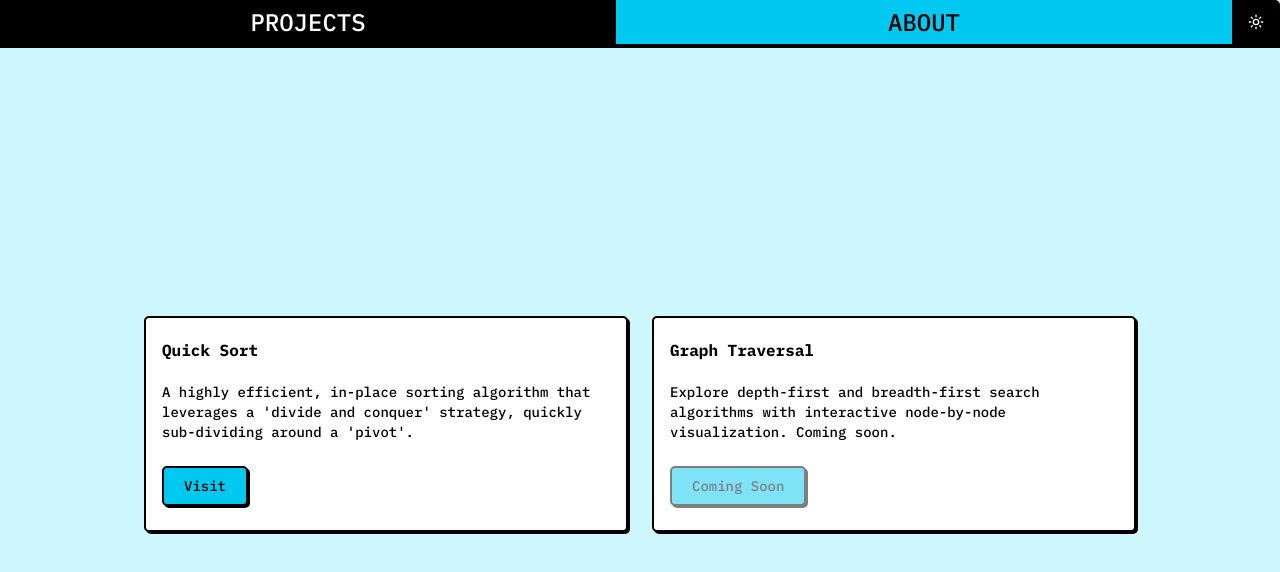
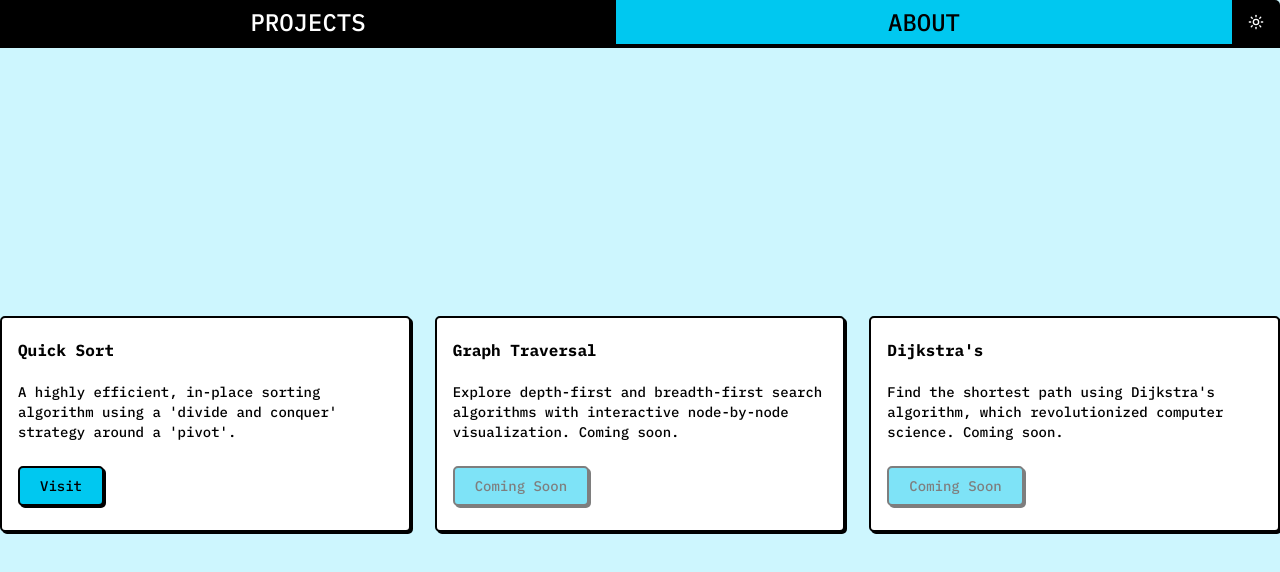
Before and after one commit to andreicstoica/algos-visualized, a Next.js app: page / in a window 1280 px wide. Shown: the top 572 px of the page. Built offline with nearby package versions, Linux system fonts and the light colour scheme.

Commit message:
scoping out some more algos

```diff
--- a/src/app/page.tsx
+++ b/src/app/page.tsx
@@ -16,10 +16,9 @@ export default function HomePage() {
     <main className="flex flex-1 items-center justify-center gap-6">
       <Card className="bg-secondary-background w-fit px-4">
         <CardTitle>Quick Sort</CardTitle>
-        <CardDescription className="max-w-md text-pretty">
-          A highly efficient, in-place sorting algorithm that leverages a
-          &apos;divide and conquer&apos; strategy, quickly sub-dividing around a
-          &apos;pivot&apos;.
+        <CardDescription className="max-w-sm text-pretty">
+          A highly efficient, in-place sorting algorithm using a &apos;divide
+          and conquer&apos; strategy around a &apos;pivot&apos;.
         </CardDescription>
         <CardAction>
           <Button
@@ -33,9 +32,22 @@ export default function HomePage() {
 
       <Card className="bg-secondary-background w-fit px-4">
         <CardTitle>Graph Traversal</CardTitle>
-        <CardDescription className="max-w-md text-pretty">
+        <CardDescription className="max-w-sm text-pretty">
           Explore depth-first and breadth-first search algorithms with
           interactive node-by-node visualization. Coming soon.
+        </CardDescription>
+        <CardAction>
+          <Button disabled className="px-5 py-3">
+            Coming Soon
+          </Button>
+        </CardAction>
+      </Card>
+
+      <Card className="bg-secondary-background w-fit px-4">
+        <CardTitle>Dijkstra&apos;s</CardTitle>
+        <CardDescription className="max-w-sm text-pretty">
+          Find the shortest path using Dijkstra&apos;s algorithm, which
+          revolutionized computer science. Coming soon.
         </CardDescription>
         <CardAction>
           <Button disabled className="px-5 py-3">
```
